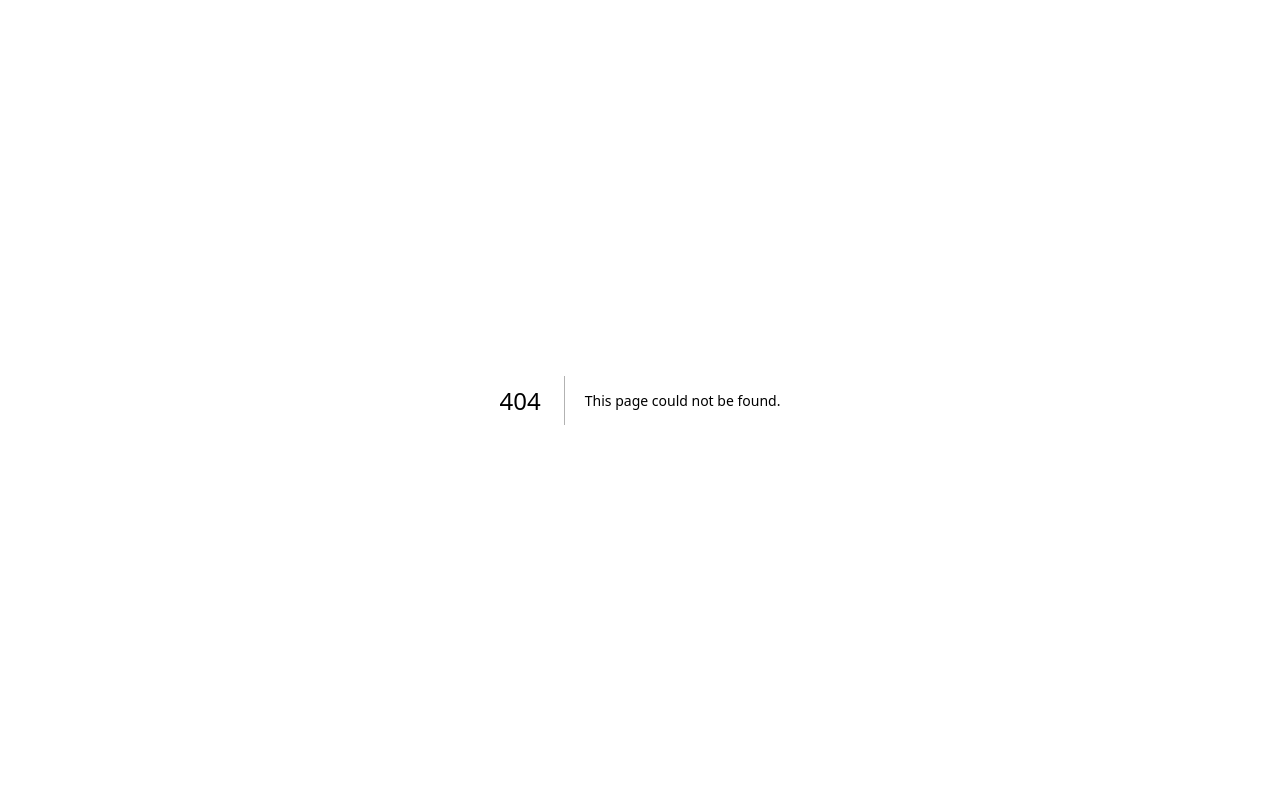
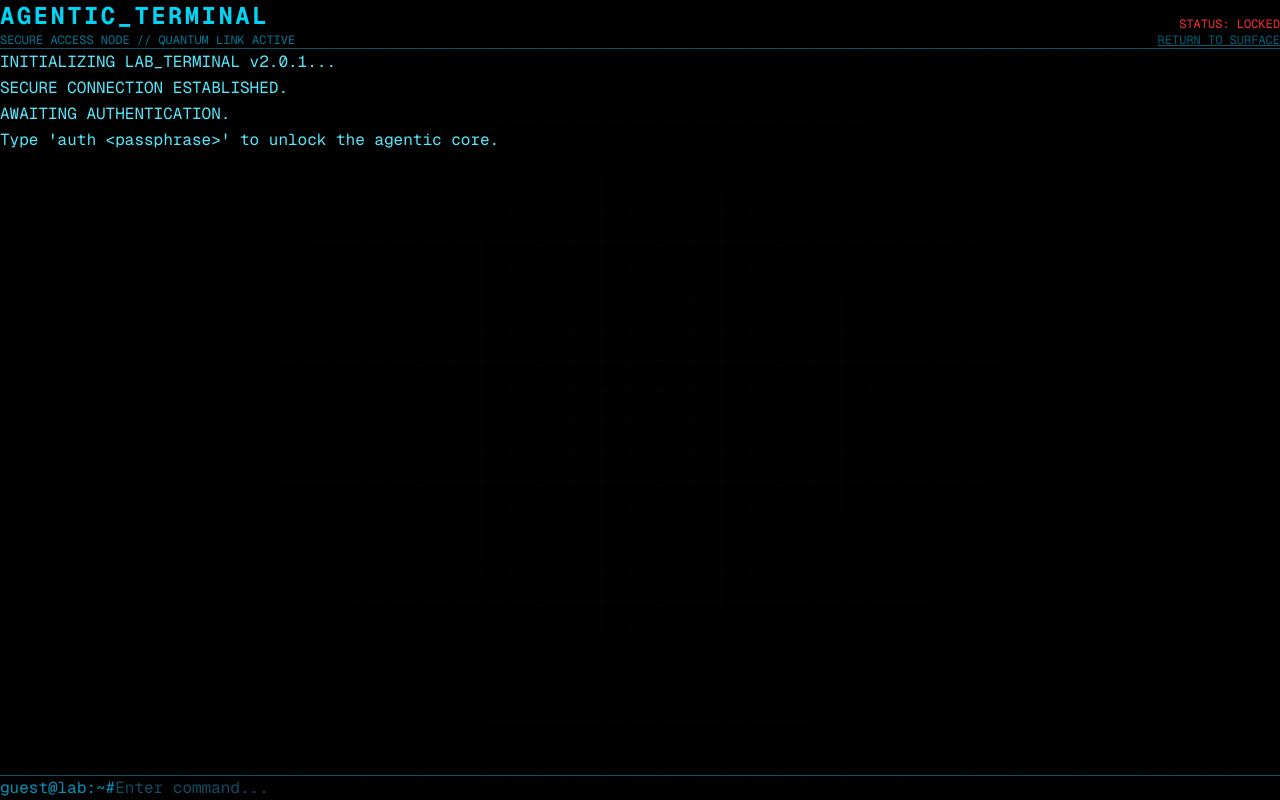
Before and after one commit to partofcosmos-site/debanjanbiswas, a Next.js app: page /lab-terminal in a window 1280 px wide. Before the commit this address had no page. Built offline with nearby package versions, Linux system fonts and the light colour scheme.

Commit message:
feat: add secure AI agentic terminal backend and frontend

```diff
--- /dev/null
+++ b/src/app/lab-terminal/page.tsx
@@ -0,0 +1,160 @@
+"use client";
+
+import React, { useState, useRef, useEffect } from "react";
+import Link from "next/link";
+
+export default function LabTerminal() {
+  const [logs, setLogs] = useState<string[]>([
+    "INITIALIZING LAB_TERMINAL v2.0.1...",
+    "SECURE CONNECTION ESTABLISHED.",
+    "AWAITING AUTHENTICATION.",
+    "Type 'auth <passphrase>' to unlock the agentic core.",
+  ]);
+  const [input, setInput] = useState("");
+  const [passphrase, setPassphrase] = useState<string | null>(null);
+  const [isProcessing, setIsProcessing] = useState(false);
+  const terminalEndRef = useRef<HTMLDivElement>(null);
+
+  const scrollToBottom = () => {
+    terminalEndRef.current?.scrollIntoView({ behavior: "smooth" });
+  };
+
+  useEffect(() => {
+    scrollToBottom();
+  }, [logs]);
+
+  const addLog = (text: string, prefix = ">") => {
+    setLogs((prev) => [...prev, `${prefix} ${text}`]);
+  };
+
+  const handleSubmit = async (e: React.FormEvent) => {
+    e.preventDefault();
+    if (!input.trim() || isProcessing) return;
+
+    const command = input.trim();
+    setInput("");
+    addLog(command, "root@lab:~#");
+
+    // Handle Auth
+    if (!passphrase) {
+      if (command.startsWith("auth ")) {
+        const pass = command.split(" ")[1];
+        setPassphrase(pass);
+        addLog("AUTHENTICATION KEY ACCEPTED.", "SYSTEM:");
+        addLog("Agentic Core Unlocked. Type your natural language command to update the portfolio.", "SYSTEM:");
+      } else {
+        addLog("ACCESS DENIED. PLEASE AUTHENTICATE FIRST.", "ERROR:");
+      }
+      return;
+    }
+
+    // Handle generic commands (clear, etc)
+    if (command.toLowerCase() === "clear") {
+      setLogs([]);
+      return;
+    }
+
+    // Agentic processing
+    setIsProcessing(true);
+    addLog("Transmitting instruction to Agentic Core...", "SYSTEM:");
+
+    try {
+      const response = await fetch("/api/agent", {
+        method: "POST",
+        headers: { "Content-Type": "application/json" },
+        body: JSON.stringify({
+          prompt: command,
+          passphrase: passphrase,
+        }),
+      });
+
+      const data = await response.json();
+
+      if (!response.ok) {
+        addLog(`AGENT FAILURE: ${data.error || "Unknown Error"}`, "ERROR:");
+        // If auth failed, reset passphrase
+        if (response.status === 401) {
+          setPassphrase(null);
+        }
+      } else {
+        addLog(`AGENT SUCCESS: ${data.message}`, "SUCCESS:");
+        if (data.rebuildTriggered) {
+          addLog("GitHub commit pushed. Cloudflare is now rebuilding the site.", "SYSTEM:");
+          addLog("Your updates will be live in ~60 seconds.", "SYSTEM:");
+        }
+      }
+    } catch (err: unknown) {
+      const errorMessage = err instanceof Error ? err.message : "Unknown error";
+      addLog(`NETWORK ERROR: ${errorMessage}`, "ERROR:");
+    } finally {
+      setIsProcessing(false);
+    }
+  };
+
+  return (
+    <div className="min-h-screen bg-black text-cyan-500 font-mono p-4 sm:p-8 flex flex-col relative overflow-hidden">
+      {/* Background Matrix/Grid effects */}
+      <div className="absolute inset-0 bg-[linear-gradient(rgba(6,182,212,0.03)_1px,transparent_1px),linear-gradient(90deg,rgba(6,182,212,0.03)_1px,transparent_1px)] bg-[size:30px_30px] pointer-events-none" />
+      <div className="absolute inset-0 bg-[radial-gradient(circle_at_center,transparent_0%,#000000_100%)] pointer-events-none" />
+
+      <header className="mb-6 border-b border-cyan-900 pb-4 relative z-10 flex justify-between items-end">
+        <div>
+          <h1 className="text-2xl font-bold tracking-widest text-cyan-400">AGENTIC_TERMINAL</h1>
+          <p className="text-xs text-cyan-700 mt-1">SECURE ACCESS NODE // QUANTUM LINK ACTIVE</p>
+        </div>
+        <div className="text-xs flex flex-col items-end">
+          <span className={passphrase ? "text-green-500" : "text-red-500"}>
+            {passphrase ? "STATUS: UNLOCKED" : "STATUS: LOCKED"}
+          </span>
+          <Link href="/" className="text-cyan-800 hover:text-cyan-400 underline mt-2 transition-colors">RETURN TO SURFACE</Link>
+        </div>
+      </header>
+
+      <main className="flex-grow flex flex-col relative z-10 overflow-hidden">
+        <div className="flex-grow overflow-y-auto space-y-2 mb-4 scrollbar-thin scrollbar-thumb-cyan-900 scrollbar-track-black pr-2 text-sm sm:text-base leading-relaxed">
+          {logs.map((log, i) => {
+            const isError = log.includes("ERROR:");
+            const isSuccess = log.includes("SUCCESS:");
+            const isSystem = log.includes("SYSTEM:");
+
+            return (
+              <div
+                key={i}
+                className={`break-words ${
+                  isError ? "text-red-500 font-bold" :
+                  isSuccess ? "text-green-400 font-bold" :
+                  isSystem ? "text-purple-400" : "text-cyan-300"
+                }`}
+              >
+                {log}
+              </div>
+            );
+          })}
+          {isProcessing && (
+            <div className="text-purple-400 animate-pulse">
+              SYSTEM: Agent is thinking and executing code... please wait...
+            </div>
+          )}
+          <div ref={terminalEndRef} />
+        </div>
+
+        <form onSubmit={handleSubmit} className="flex mt-auto border-t border-cyan-900 pt-4">
+          <div className="flex items-center text-cyan-600 mr-2 shrink-0">
+            {passphrase ? "root@agent:~#" : "guest@lab:~#"}
+          </div>
+          <input
+            type="text"
+            value={input}
+            onChange={(e) => setInput(e.target.value)}
+            disabled={isProcessing}
+            autoFocus
+            autoComplete="off"
+            spellCheck="false"
+            className="flex-grow bg-transparent border-none outline-none text-cyan-300 placeholder-cyan-900 disabled:opacity-50"
+            placeholder={passphrase ? "Instruct the agent..." : "Enter command..."}
+          />
+        </form>
+      </main>
+    </div>
+  );
+}
```
Also changed, not shown: 1 other file (tests, documents, lock files or other folders).
